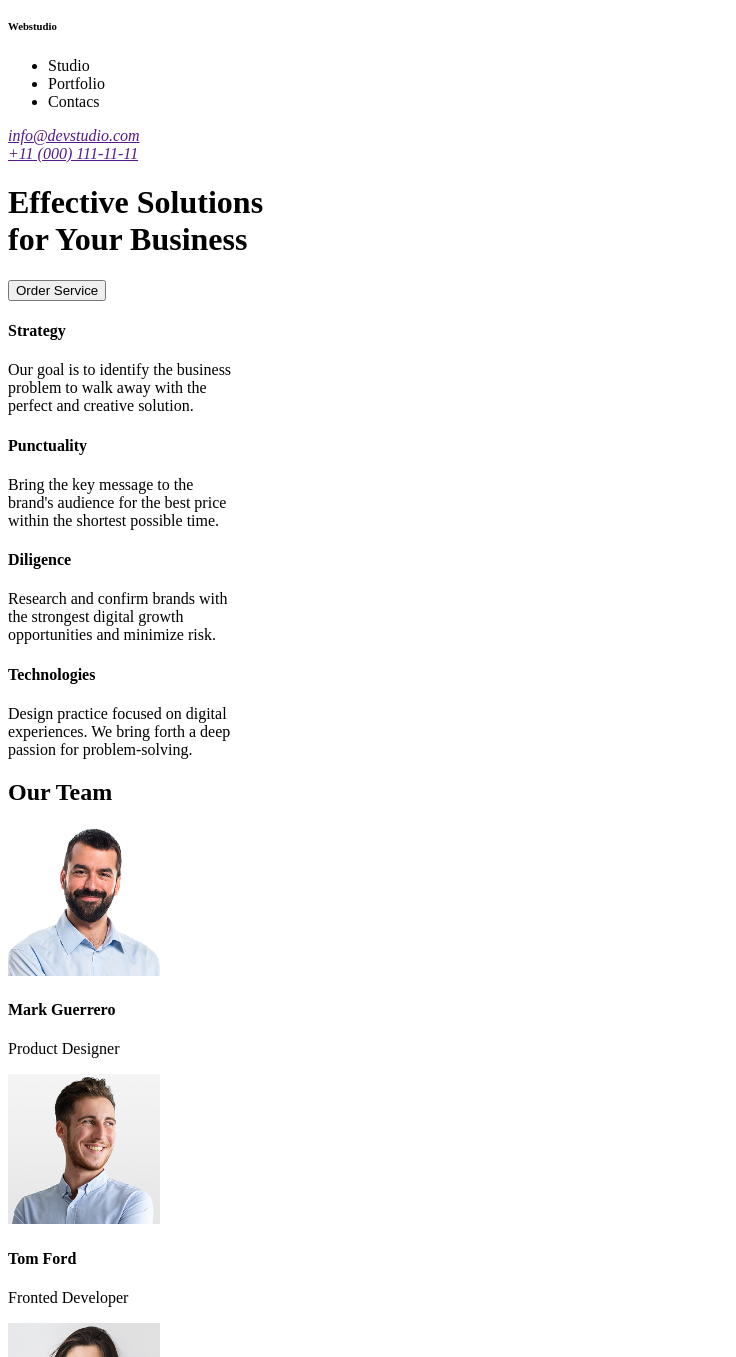
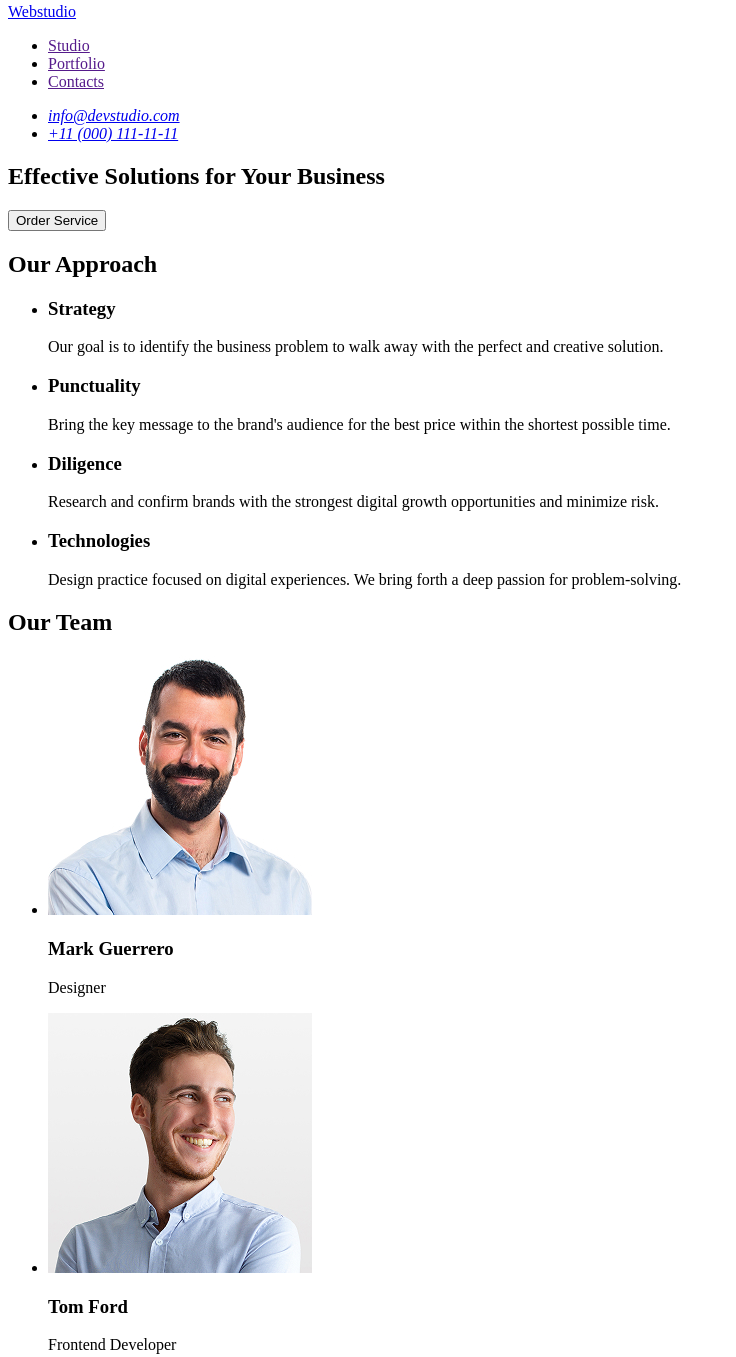
Before and after one commit to airemsezer/homework1, a plain HTML site: page index.html in a window 1280 px wide. Shown: the part 5-1362 px from the top of the page, without its empty margins (0-736 px from the left). Drawn offline with Linux system fonts and the light colour scheme.

Commit message:
homework

```diff
--- a/index.html
+++ b/index.html
@@ -1,115 +1,97 @@
 <!DOCTYPE html>
-<html lang="tr">
+<html lang="en">
 
 <head>
     <meta charset="UTF-8">
-    <title> HTML Ödevi</title>
+    <title>HTML Ödevi</title>
 </head>
 
+<body>
 <header>
-
-    <header>
-    <h6>Webstudio</h6>
     <nav>
+        <a href="./index.html">Webstudio</a>
         <ul>
-                <li>Studio </li>
-                <li>Portfolio </li>
-                <li>Contacs </li>
+            <li><a href="">Studio</a></li>
+            <li><a href="">Portfolio</a></li>
+            <li><a href="">Contacts</a></li>
         </ul>
     </nav>
     <address>
-            <a href "mailto:info@devstudio.com"> info@devstudio.com </a> <br>
-            <a href "tel:+110001111111"> +11 (000) 111-11-11</a>
+        <ul>
+            <li><a href="mailto:info@devstudio.com">info@devstudio.com</a></li>
+            <li><a href="tel:+110001111111">+11 (000) 111-11-11</a></li>
+        </ul>
     </address>
 </header>
+
 <main>
-        <h1>
-            Effective Solutions <br>
-            for Your Business
-        </h1>
-        <button tyoe="button"> Order Service</button>
-        <h4>
-            Strategy
-        </h4>
-        <p>Our goal is to identify the business<br>
-            problem to walk away with the <br>
-            perfect and creative solution.
+    <!-- Section 1 -->
+    <section>
+        <h1>Effective Solutions for Your Business</h1>
+        <button type="button">Order Service</button>
+        <section>
+            <h2>Our Approach</h2>
+            <ul>
+                <li>
+                    <h3>Strategy</h3>
+                    <p>Our goal is to identify the business problem to walk away with the perfect and creative solution.
                     </p>
-        <h4>
-            Punctuality
-        </h4>
-        <p>Bring the key message to the<br>
-            brand's audience for the best price <br>
-            within the shortest possible time.
+                </li>
+                <li>
+                    <h3>Punctuality</h3>
+                    <p>Bring the key message to the brand's audience for the best price within the shortest possible
+                        time.</p>
+                </li>
+                <li>
+                    <h3>Diligence</h3>
+                    <p>Research and confirm brands with the strongest digital growth opportunities and minimize risk.
                     </p>
-        <h4>
-            Diligence
-        </h4>
-        <p>Research and confirm brands with<br>
-            the strongest digital growth <br>
-            opportunities and minimize risk.
-        </p>
-        <h4>
-            Technologies
-        </h4>
-        <p>Design practice focused on digital<br>
-            experiences. We bring forth a deep <br>
-            passion for problem-solving.
-        </p>
+                </li>
+                <li>
+                    <h3>Technologies</h3>
+                    <p>Design practice focused on digital experiences. We bring forth a deep passion for
+                        problem-solving.</p>
+                </li>
+            </ul>
+        </section>
+    </section>
 
+    <!-- Section 2 -->
+    <section>
+        <h2>Our Team</h2>
+        <ul>
+            <li>
+                <img src="assets/images/img.jpg" alt="Mark Guerrero" width="264" />
+                <h3>Mark Guerrero</h3>
+                <p>Designer</p>
+            </li>
+            <li>
+                <img src="assets/images/img-2.jpg" alt="Tom Ford" width="264" />
+                <h3>Tom Ford</h3>
+                <p>Frontend Developer</p>
+            </li>
+            <li>
+                <img src="assets/images/img-3.jpg" alt="Camila Garcia" width="264" />
+                <h3>Camila Garcia</h3>
+                <p>Marketing</p>
+            </li>
+            <li>
+                <img src="assets/images/img-4.jpg" alt="Daniel Wilson" width="264" />
+                <h3>Daniel Wilson</h3>
+                <p>UI Designer</p>
+            </li>
+        </ul>
+    </section>
+</main>
 
-    <h2>
-        Our Team
-    </h2>
-    <img src="assets/images/img.jpg" alt="mark" height="150" weight="150"/>
-    <h4>
-        Mark Guerrero
-    </h4>
-    <p>
-        Product Designer
-    </p>
-    <img src="assets/images/img-2.jpg" alt="tom" height="150" weight="150" />
-    <h4>
-        Tom Ford
-    </h4>
-    <p>
-        Fronted Developer
-    </p>
-
-    <img src="assets/images/img-3.jpg" alt="camila" height="150" weight="150" />
-    <h4>
-        Camila Garcia
-    </h4>
-    <p>
-        Marketing
-    </p>
-
-    <img src="assets/images/img-4.jpg" alt="Daniel" height="150" weight="150" />
-    <h4>
-        Daniel Wilson
-    </h4>
-    <p>
-        UI Designer
-    </p>
-    </main>
     <footer>
+        <a href="./index.html">
             <h6>Webstudio</h6>
-        <p>
-            Increase the flow of customers and <br>
-            sales for your business with digital <br>
-            marketing & growth solutions.
-        </p>
+        </a>
+        <p>Increase the flow of customers and </p>
+        <p>sales for your business with digital </p>
+        <p>marketing & growth solutions. </p>
 
     </footer>
-
-
-
-
-
-
-
-
-
 </body>
-
 </html>
```
Also changed, not shown: 2 other files. Lines whose indentation alone changed are shown as unchanged.
